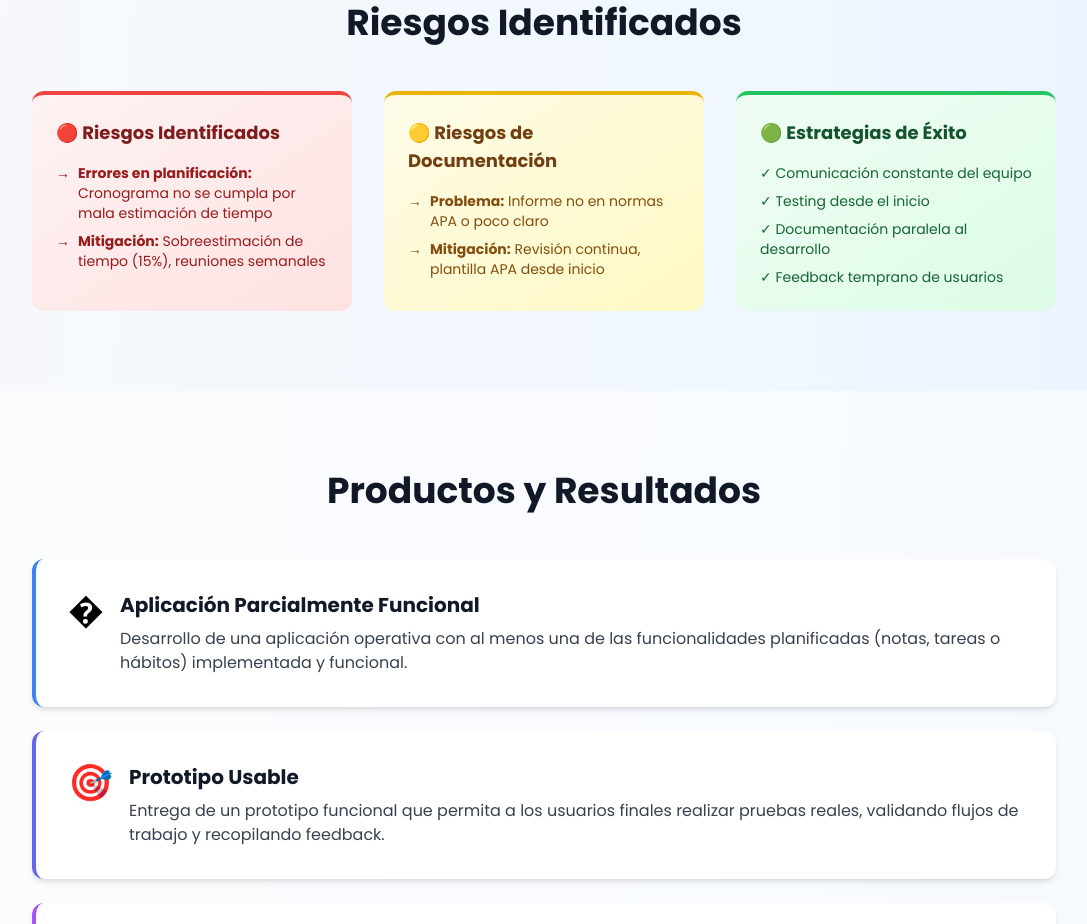
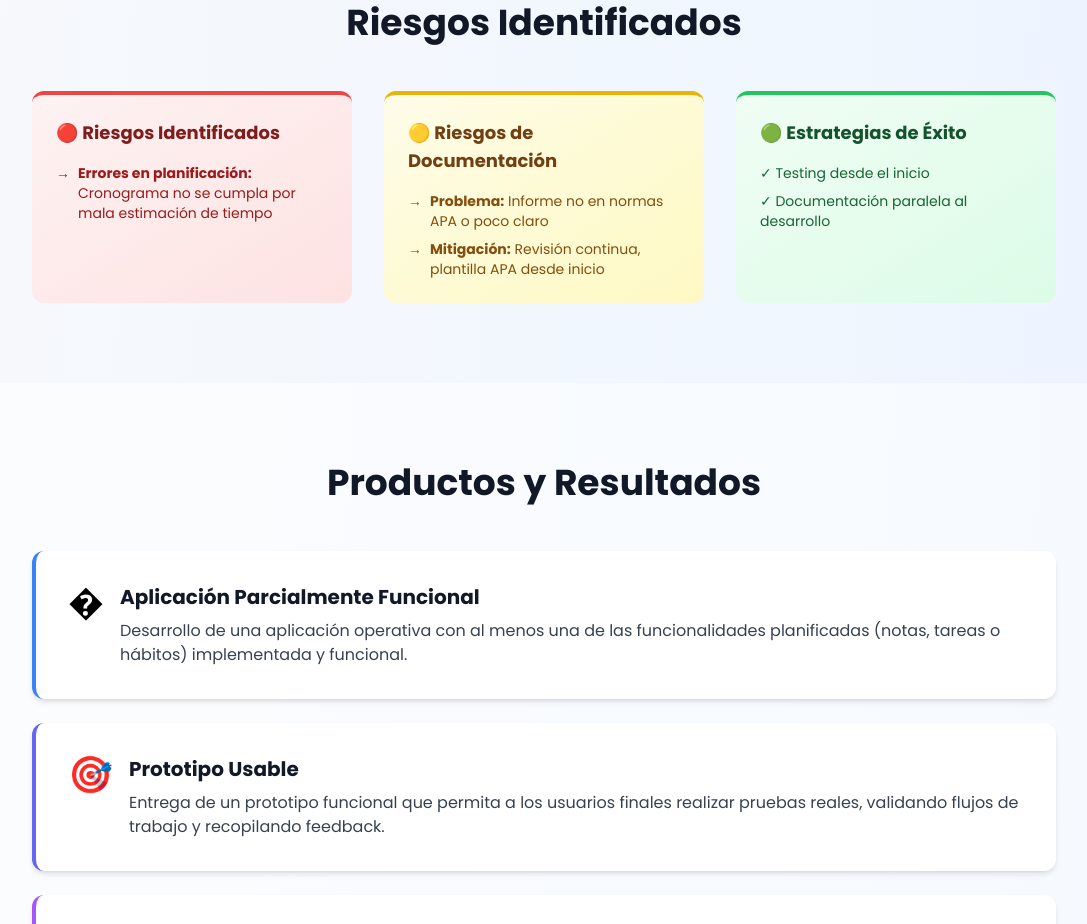
Before and after one commit to F4TB0Yz/FindYourMindW, a plain HTML site: page index.html in a window 1280 px wide. Shown: the part 4956-5880 px from the top of the page, without its empty margins (96-1183 px from the left). Drawn offline with nearby package versions, Linux system fonts and the light colour scheme.

Commit message:
Eliminar elementos innecesarios de la sección de riesgos y estrategias de éxito en el documento HTML

```diff
--- a/index.html
+++ b/index.html
@@ -350,10 +350,6 @@
                             <span class="font-bold">→</span>
                             <span><strong>Errores en planificación:</strong> Cronograma no se cumpla por mala estimación de tiempo</span>
                         </li>
-                        <li class="flex gap-2 items-start">
-                            <span class="font-bold">→</span>
-                            <span><strong>Mitigación:</strong> Sobreestimación de tiempo (15%), reuniones semanales</span>
-                        </li>
                     </ul>
                 </div>
                 <div class="bg-gradient-to-br from-yellow-50 to-yellow-100 rounded-xl p-6 border-t-4 border-yellow-500">
@@ -372,10 +368,8 @@
                 <div class="bg-gradient-to-br from-green-50 to-green-100 rounded-xl p-6 border-t-4 border-green-500">
                     <h3 class="text-lg font-bold text-green-900 mb-4">🟢 Estrategias de Éxito</h3>
                     <ul class="space-y-2 text-sm text-green-800">
-                        <li>✓ Comunicación constante del equipo</li>
                         <li>✓ Testing desde el inicio</li>
                         <li>✓ Documentación paralela al desarrollo</li>
-                        <li>✓ Feedback temprano de usuarios</li>
                     </ul>
                 </div>
             </div>
```
